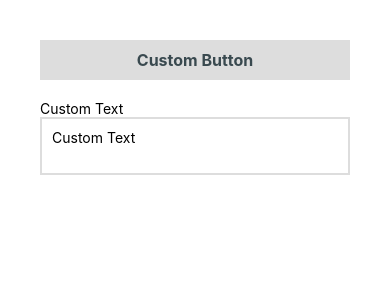
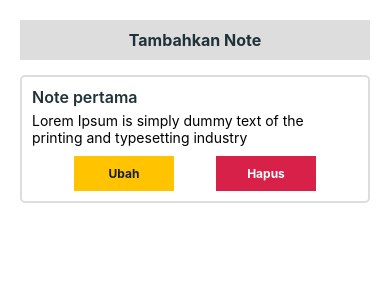
Before and after one commit to wisnuarizky/ProgateNote, a React Native app: screen / in a window 390 px wide. Shown: the top 300 px of the page. Built offline with nearby package versions, Linux system fonts and the light colour scheme.

Commit message:
create home screen

```diff
--- a/App.js
+++ b/App.js
@@ -1,21 +1,16 @@
-import { StyleSheet, View } from 'react-native';
-import CustomButton from './src/components/customButton';
-import CustomTextInput from './src/components/customTextInput';
+import { useState } from 'react';
+import Home from './src/screens/home';
 
-export default function App() {
-  const styles = StyleSheet.create({
-    container: {
-      display: 'flex',
-      flexDirection: 'column',
-      justifyContent: 'center',
-      padding: 40,
+function App() {
+  const [noteList, setNoteList] = useState([
+    {
+      id: 1,
+      title: 'Note pertama',
+      desc: 'Lorem Ipsum is simply dummy text of the printing and typesetting industry',
     },
-  });
+  ]);
 
-  return (
-    <View style={styles.container}>
-      <CustomButton backgroundColor="#DDDDDD" color="#39494F" text="Custom Button" width="100%" onPress={() => {}} />
-      <CustomTextInput label="Custom Text" multiline numberOfLines={2} onChange={() => {}} />
-    </View>
-  );
+  return <Home noteList={noteList} />;
 }
+
+export default App;
--- /dev/null
+++ b/src/screens/home.js
@@ -0,0 +1,54 @@
+import { FlatList, StyleSheet, Text, View } from 'react-native';
+import CustomButton from '../components/customButton';
+
+const styles = StyleSheet.create({
+  container: {
+    display: 'flex',
+    flexDirection: 'column',
+    justifyContent: 'center',
+    padding: 20,
+  },
+  card: {
+    padding: 10,
+    marginVertical: 15,
+    borderColor: '#DDD',
+    borderWidth: 2,
+    borderRadius: 5,
+  },
+  cardTitle: {
+    fontWeight: '600',
+    color: '#203239',
+    fontSize: 16,
+    marginBottom: 5,
+  },
+  buttons: {
+    marginTop: 10,
+    display: 'flex',
+    flexDirection: 'row',
+    justifyContent: 'space-evenly',
+  },
+});
+
+function NoteCard({ item }) {
+  return (
+    <View style={styles.card}>
+      <Text style={styles.cardTitle}>{item.title}</Text>
+      <Text>{item.desc}</Text>
+      <View style={styles.buttons}>
+        <CustomButton backgroundColor="#FFC300" color="#151D3B" text="Ubah" fontSize={12} width={100} onPress={() => {}} />
+        <CustomButton backgroundColor="#D82148" color="#fff" text="Hapus" fontSize={12} width={100} onPress={() => {}} />
+      </View>
+    </View>
+  );
+}
+
+function Home({ noteList }) {
+  return (
+    <View style={styles.container}>
+      <CustomButton backgroundColor="#DDD" color="#203239" text="Tambahkan Note" width="100%" onPress={() => {}} />
+      <FlatList showsVerticalScrollIndicator={false} data={noteList} renderItem={NoteCard} keyExtractor={(item) => item.id} />
+    </View>
+  );
+}
+
+export default Home;
```
